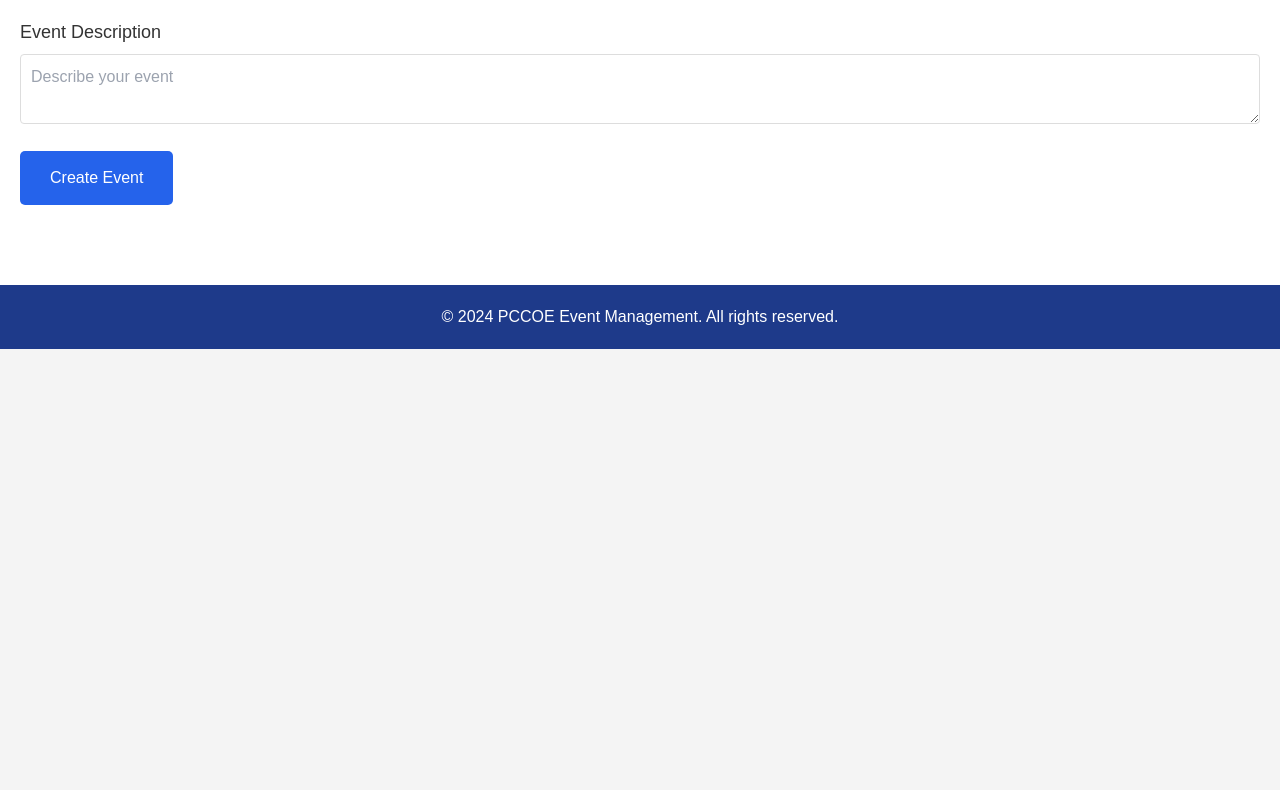
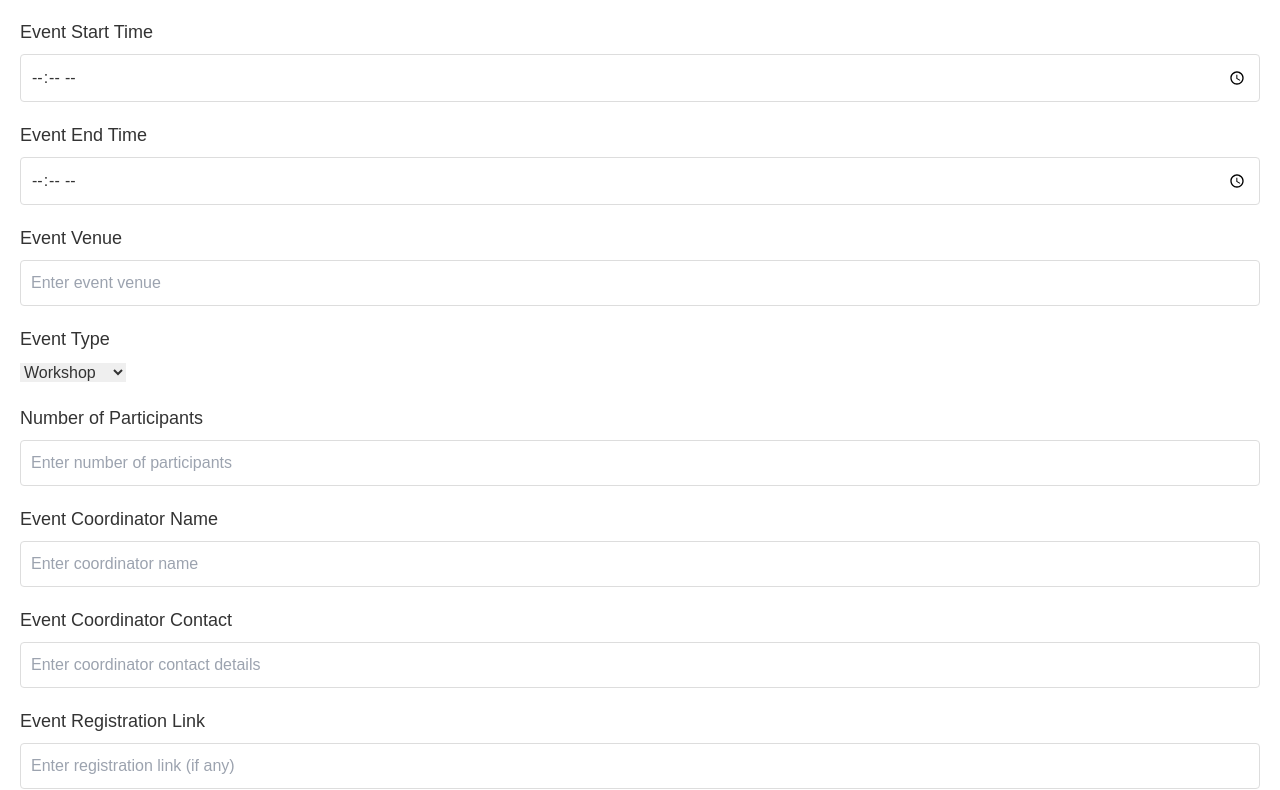
Before and after one commit to aadidesign/College, a Next.js app: page /pages/createevent in a window 1280 px wide. Shown: the part 1153-1943 px from the top of the page. Before the commit the page ends 1502 px from the top, so only its background shows below. Built offline with nearby package versions, Linux system fonts and the light colour scheme.

Commit message:
Create Event Page Modified

```diff
--- a/src/app/pages/createevent/page.js
+++ b/src/app/pages/createevent/page.js
@@ -73,8 +73,46 @@ export default function CreateEventPage() {
                 <input type="date" id="event-date" required />
               </div>
               <div className="form-group">
-                <label htmlFor="event-description">Event Description</label>
-                <textarea id="event-description" placeholder="Describe your event" required></textarea>
+                <label htmlFor="event-start-time">Event Start Time</label>
+                <input type="time" id="event-start-time" required />
+              </div>
+              <div className="form-group">
+                <label htmlFor="event-end-time">Event End Time</label>
+                <input type="time" id="event-end-time" required />
+              </div>
+              <div className="form-group">
+                <label htmlFor="event-venue">Event Venue</label>
+                <input type="text" id="event-venue" placeholder="Enter event venue" required />
+              </div>
+              <div className="form-group">
+                <label htmlFor="event-type">Event Type</label>
+                <select id="event-type" required>
+                  <option value="Workshop">Workshop</option>
+                  <option value="Seminar">Seminar</option>
+                  <option value="Competition">Competition</option>
+                  <option value="Webinar">Webinar</option>
+                  <option value="Other">Other</option>
+                </select>
+              </div>
+              <div className="form-group">
+                <label htmlFor="participants-number">Number of Participants</label>
+                <input type="number" id="participants-number" placeholder="Enter number of participants" required />
+              </div>
+              <div className="form-group">
+                <label htmlFor="coordinator-name">Event Coordinator Name</label>
+                <input type="text" id="coordinator-name" placeholder="Enter coordinator name" required />
+              </div>
+              <div className="form-group">
+                <label htmlFor="coordinator-contact">Event Coordinator Contact</label>
+                <input type="text" id="coordinator-contact" placeholder="Enter coordinator contact details" required />
+              </div>
+              <div className="form-group">
+                <label htmlFor="registration-link">Event Registration Link</label>
+                <input type="url" id="registration-link" placeholder="Enter registration link (if any)" />
+              </div>
+              <div className="form-group">
+                <label htmlFor="event-banner">Upload Event Banner</label>
+                <input type="file" id="event-banner" />
               </div>
               <button type="submit" className="btn-primary">Create Event</button>
             </form>
```
